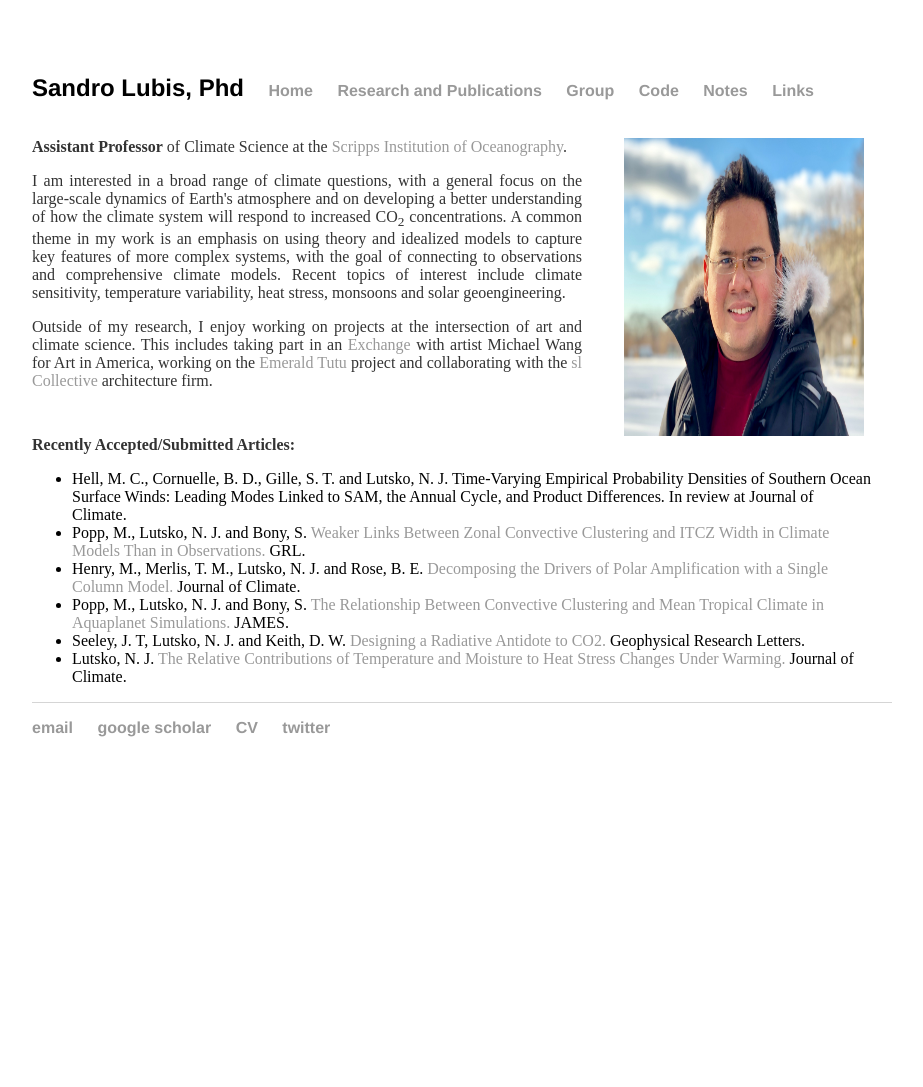
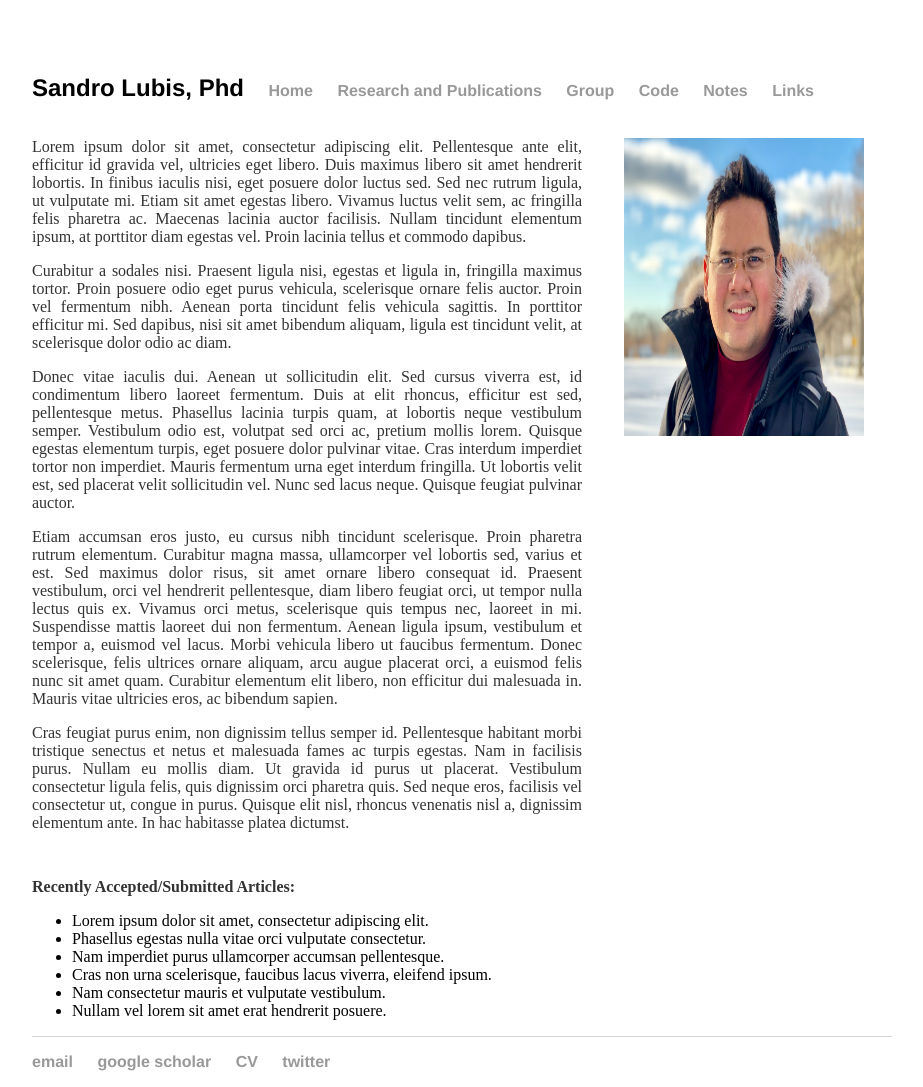
Before and after one commit to sandrolubis/sandrolubis.github.io, a Jekyll site: the page built from index.html, in a window 1280 px wide. Shown: the whole page, without its empty margins (276-1199 px from the left). Built offline with Jekyll 4.4.1, drawn with Linux system fonts in a browser that asks for light colours; before the commit the page ends 900 px from its top, so only the background shows below that.

Commit message:
Update index.html

```diff
--- a/index.html
+++ b/index.html
@@ -30,20 +30,24 @@ div.relative {
 
 	<img src="/assets/images/profile.jpg" alt="Me" style="position:absolute; left:900px;width:240px;height:298px;padding-top:20px">
 
-	<p class="ex", style="padding-top:20px"><font size=3><b>Assistant Professor</b> of Climate Science at the <a href="https://scripps.ucsd.edu/">Scripps Institution of Oceanography</a>.
+	<p class="ex", style="padding-top:20px"><font size=3>Lorem ipsum dolor sit amet, consectetur adipiscing elit. Pellentesque ante elit, efficitur id gravida vel, ultricies eget libero. Duis maximus libero sit amet hendrerit lobortis. In finibus iaculis nisi, eget posuere dolor luctus sed. Sed nec rutrum ligula, ut vulputate mi. Etiam sit amet egestas libero. Vivamus luctus velit sem, ac fringilla felis pharetra ac. Maecenas lacinia auctor facilisis. Nullam tincidunt elementum ipsum, at porttitor diam egestas vel. Proin lacinia tellus et commodo dapibus.</font></p>
 
-	<p class="ex"><font size=3>I am interested in a broad range of climate questions, with a general focus on the large-scale dynamics of Earth's atmosphere and on developing a better understanding of how the climate system will respond to increased CO<sub>2</sub> concentrations. A common theme in my work is an emphasis on using theory and idealized models to capture key features of more complex systems, with the goal of connecting to observations and comprehensive climate models. Recent topics of interest include climate sensitivity, temperature variability, heat stress, monsoons and solar geoengineering.</font></p>
+	<p class="ex"><font size=3>Curabitur a sodales nisi. Praesent ligula nisi, egestas et ligula in, fringilla maximus tortor. Proin posuere odio eget purus vehicula, scelerisque ornare felis auctor. Proin vel fermentum nibh. Aenean porta tincidunt felis vehicula sagittis. In porttitor efficitur mi. Sed dapibus, nisi sit amet bibendum aliquam, ligula est tincidunt velit, at scelerisque dolor odio ac diam.</font></p>
 
-	<p class="ex"><font size=3>Outside of my research, I enjoy working on projects at the intersection of art and climate science. This includes taking part in an <a href="https://www.artnews.com/art-in-america/interviews/visualizing-climate-change-michael-wang-nick-lutsko-1202681918/">Exchange</a> with artist Michael Wang for Art in America, working on the <a href="https://emerald-tutu.com/">Emerald Tutu</a> project and collaborating with the <a href="https://www.sl-collective.com/">sl Collective</a> architecture firm.</font></p>
+	<p class="ex"><font size=3>Donec vitae iaculis dui. Aenean ut sollicitudin elit. Sed cursus viverra est, id condimentum libero laoreet fermentum. Duis at elit rhoncus, efficitur est sed, pellentesque metus. Phasellus lacinia turpis quam, at lobortis neque vestibulum semper. Vestibulum odio est, volutpat sed orci ac, pretium mollis lorem. Quisque egestas elementum turpis, eget posuere dolor pulvinar vitae. Cras interdum imperdiet tortor non imperdiet. Mauris fermentum urna eget interdum fringilla. Ut lobortis velit est, sed placerat velit sollicitudin vel. Nunc sed lacus neque. Quisque feugiat pulvinar auctor.</font></p>
+
+	<p class="ex"><font size=3>Etiam accumsan eros justo, eu cursus nibh tincidunt scelerisque. Proin pharetra rutrum elementum. Curabitur magna massa, ullamcorper vel lobortis sed, varius et est. Sed maximus dolor risus, sit amet ornare libero consequat id. Praesent vestibulum, orci vel hendrerit pellentesque, diam libero feugiat orci, ut tempor nulla lectus quis ex. Vivamus orci metus, scelerisque quis tempus nec, laoreet in mi. Suspendisse mattis laoreet dui non fermentum. Aenean ligula ipsum, vestibulum et tempor a, euismod vel lacus. Morbi vehicula libero ut faucibus fermentum. Donec scelerisque, felis ultrices ornare aliquam, arcu augue placerat orci, a euismod felis nunc sit amet quam. Curabitur elementum elit libero, non efficitur dui malesuada in. Mauris vitae ultricies eros, ac bibendum sapien.</font></p>
+
+	<p class="ex"><font size=3>Cras feugiat purus enim, non dignissim tellus semper id. Pellentesque habitant morbi tristique senectus et netus et malesuada fames ac turpis egestas. Nam in facilisis purus. Nullam eu mollis diam. Ut gravida id purus ut placerat. Vestibulum consectetur ligula felis, quis dignissim orci pharetra quis. Sed neque eros, facilisis vel consectetur ut, congue in purus. Quisque elit nisl, rhoncus venenatis nisl a, dignissim elementum ante. In hac habitasse platea dictumst.</font></p>
 
 	<p class="ex", style="padding-top:30px"><font size=3><b>Recently Accepted/Submitted Articles:</b></p>
 		<ul class="ex">
-			<li>Hell, M. C., Cornuelle, B. D., Gille, S. T. and Lutsko, N. J. Time-Varying Empirical Probability Densities of Southern Ocean Surface Winds: Leading Modes Linked to SAM, the Annual Cycle, and Product Differences. In review at Journal of Climate.</li>
-			<li>Popp, M., Lutsko, N. J. and Bony, S. <a href="https://agupubs.onlinelibrary.wiley.com/doi/full/10.1029/2020GL090479">Weaker Links Between Zonal Convective Clustering and ITCZ Width in Climate Models Than in Observations.</a> GRL.</li>
-			<li>Henry, M., Merlis, T. M., Lutsko, N. J. and Rose, B. E. <a href="https://journals.ametsoc.org/view/journals/clim/aop/JCLI-D-20-0178.1/JCLI-D-20-0178.1.xml">Decomposing the Drivers of Polar Amplification with a Single Column Model.</a> Journal of Climate.</li>
-			<li>Popp, M., Lutsko, N. J. and Bony, S. <a href="https://agupubs.onlinelibrary.wiley.com/doi/full/10.1029/2020MS002070">The Relationship Between Convective Clustering and Mean Tropical Climate in Aquaplanet Simulations.</a> JAMES.</li>
-			<li>Seeley, J. T, Lutsko, N. J. and Keith, D. W. <a href="https://agupubs.onlinelibrary.wiley.com/doi/10.1029/2020GL090876">Designing a Radiative Antidote to CO2.</a> Geophysical Research Letters.</li>
-			<li>Lutsko, N. J.  <a href="https://journals.ametsoc.org/view/journals/clim/aop/jcliD200262/jcliD200262.xml">The Relative Contributions of Temperature and Moisture to Heat Stress Changes Under Warming.</a> Journal of Climate.</li>
+			<li>Lorem ipsum dolor sit amet, consectetur adipiscing elit.</li>
+			<li>Phasellus egestas nulla vitae orci vulputate consectetur.</li>
+			<li>Nam imperdiet purus ullamcorper accumsan pellentesque.</li>
+			<li>Cras non urna scelerisque, faucibus lacus viverra, eleifend ipsum.</li>
+			<li>Nam consectetur mauris et vulputate vestibulum.</li>
+			<li>Nullam vel lorem sit amet erat hendrerit posuere.</li>
 		</ul>
 
 </div>
```
